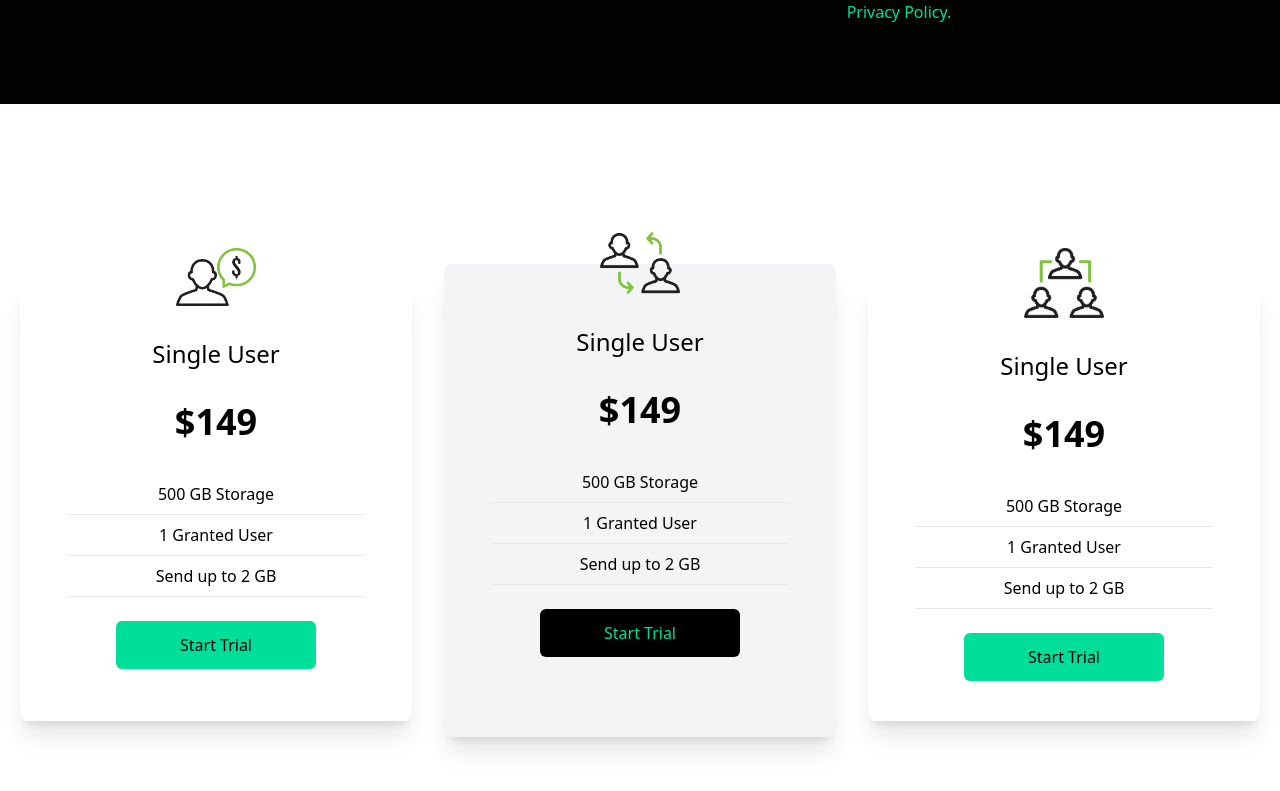
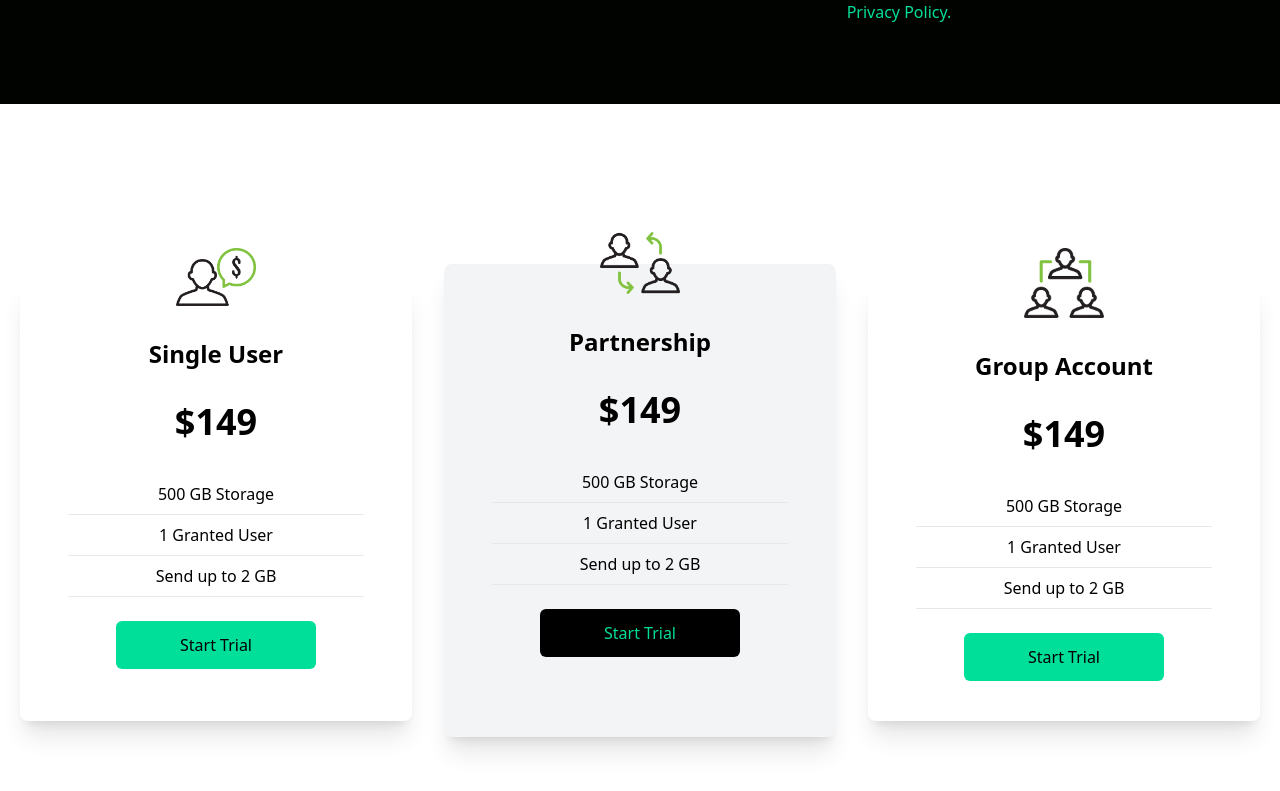
Before and after one commit to ekjacinto/react-data-finance-ui, a React (Create React App) app: page / in a window 1280 px wide. Shown: the part 1577-2368 px from the top of the page. Built offline with nearby package versions, Linux system fonts and the light colour scheme.

Commit message:
fix: styling typos && card content

```diff
--- a/src/components/Cards.jsx
+++ b/src/components/Cards.jsx
@@ -9,7 +9,7 @@ const Cards = () => {
       <div className="max-w-[1240px] mx-auto grid md:grid-cols-3 gap-8">
         <div className="w-full shadow-xl flex flex-col p-4 my-4 rounded-lg hover:scale-105 duration-300">
           <img className="w-20 mx-auto mt-[-3rem] bg-white" src={Single} alt="/" />
-          <h2 className="text-2xl fond-bold text-center py-8">Single User</h2>
+          <h2 className="text-2xl font-bold text-center py-8">Single User</h2>
           <p className="text-center text-4xl font-bold">$149</p>
           <div className="text-center font-medium">
             <p className="py-2 border-b mx-8 mt-8">500 GB Storage</p>
@@ -20,7 +20,7 @@ const Cards = () => {
         </div>
         <div className="w-full shadow-xl bg-gray-100 flex flex-col p-4 md:my-0 my-8 rounded-lg hover:scale-105 duration-300">
           <img className="w-20 mx-auto mt-[-3rem] bg-transparent" src={Double} alt="/" />
-          <h2 className="text-2xl fond-bold text-center py-8">Single User</h2>
+          <h2 className="text-2xl font-bold text-center py-8">Partnership</h2>
           <p className="text-center text-4xl font-bold">$149</p>
           <div className="text-center font-medium">
             <p className="py-2 border-b mx-8 mt-8">500 GB Storage</p>
@@ -31,7 +31,7 @@ const Cards = () => {
         </div>
         <div className="w-full shadow-xl flex flex-col p-4 my-4 rounded-lg hover:scale-105 duration-300">
           <img className="w-20 mx-auto mt-[-3rem] bg-white" src={Triple} alt="/" />
-          <h2 className="text-2xl fond-bold text-center py-8">Single User</h2>
+          <h2 className="text-2xl font-bold text-center py-8">Group Account</h2>
           <p className="text-center text-4xl font-bold">$149</p>
           <div className="text-center font-medium">
             <p className="py-2 border-b mx-8 mt-8">500 GB Storage</p>
```
